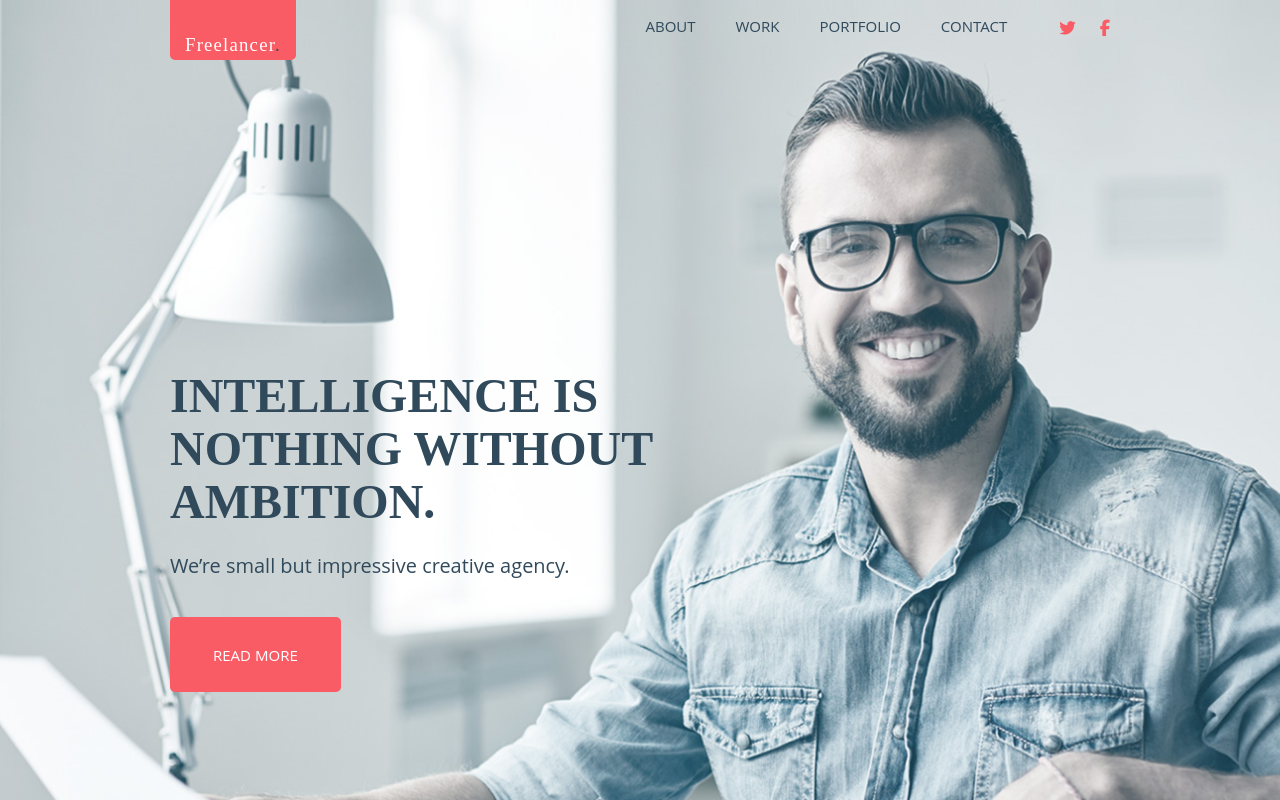
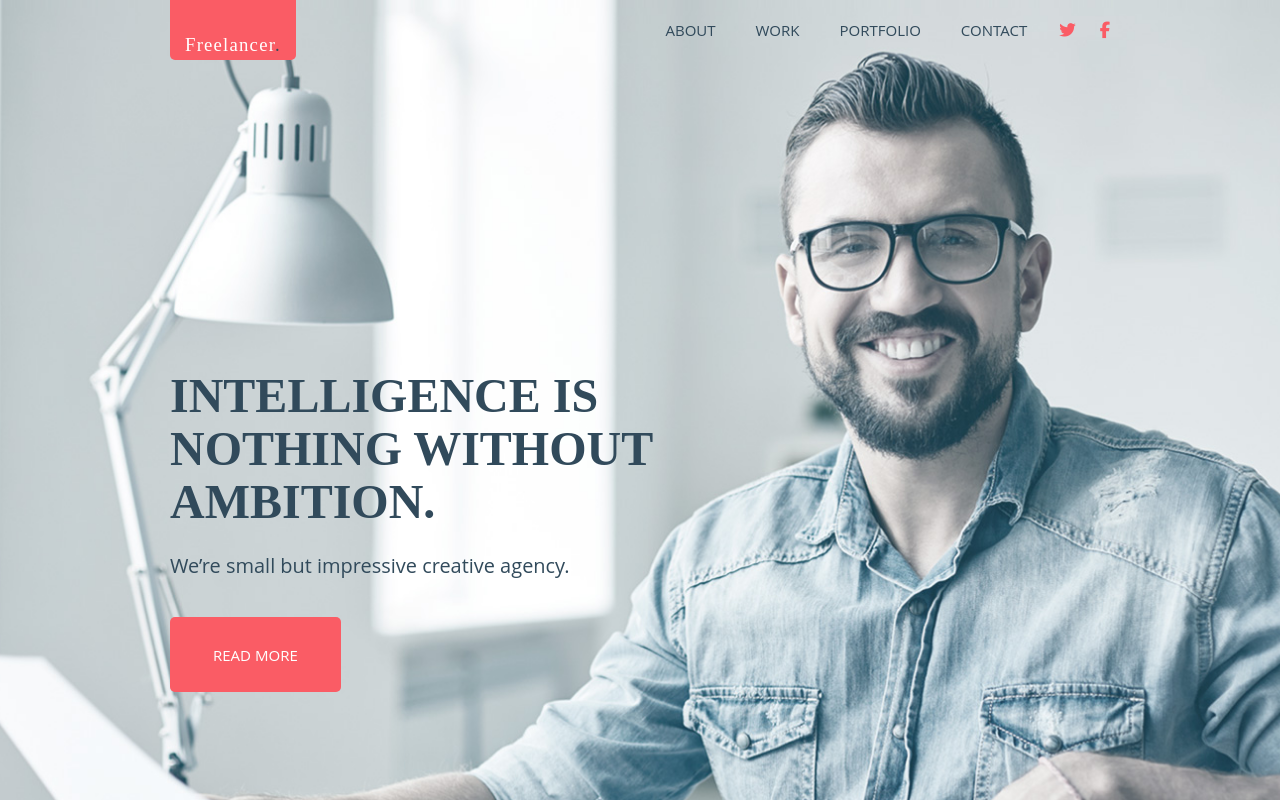
Before and after one commit to heknt90/layout-portfolio-landing, a website: page src/index.html in a window 1280 px wide. Shown: the top 800 px of the page. Drawn offline with nearby package versions, Linux system fonts and the light colour scheme; files that its build step writes are made by us from their sources.

Commit message:
Исправление отступов

```diff
--- a/src/scss/base/typography.scss
+++ b/src/scss/base/typography.scss
@@ -6,6 +6,8 @@ html {
 }
 
 h1, h2, h3, h4, h5, .big-heading {
+    margin-top: 0;
+
     font-family: Montserat, 'Times New Roman', Times, serif;
     font-weight: bold;
     color: $font-color-primary;
@@ -13,7 +15,9 @@ h1, h2, h3, h4, h5, .big-heading {
 }
 
 .list {
-    padding-left: 0;
+    padding: 0;
+    margin: 0;
+
     list-style: none;
 
     a {
--- a/src/scss/blocks/promo.scss
+++ b/src/scss/blocks/promo.scss
@@ -1,6 +1,8 @@
 .promo {
+    height: 1048px;
+    margin-bottom: 86px;
+
     background-color: #ccc;
-    height: 1048px;
     background-image: url('../img/promo.jpg');
     background-repeat: no-repeat;
     background-position: center;
--- a/src/scss/components/logo.scss
+++ b/src/scss/components/logo.scss
@@ -1,7 +1,7 @@
 .logo {
-    position: absolute;
-    top: 0;
-    left: 0;
+    // position: absolute;
+    // top: 0;
+    // left: 0;
     display: inline-block;
 
     background-color: $primary-color;
--- a/src/scss/components/main-navigation.scss
+++ b/src/scss/components/main-navigation.scss
@@ -5,6 +5,7 @@
     display: flex;
     flex-direction: row;
     justify-content: space-around;
+    align-items: center;
 
     a {
         color: inherit;
@@ -34,7 +35,7 @@
     }
 
     &__social {
-        margin-left: 32px;
+        margin-left: 12px;
         font-size: 1.1rem;
     }
 
```
